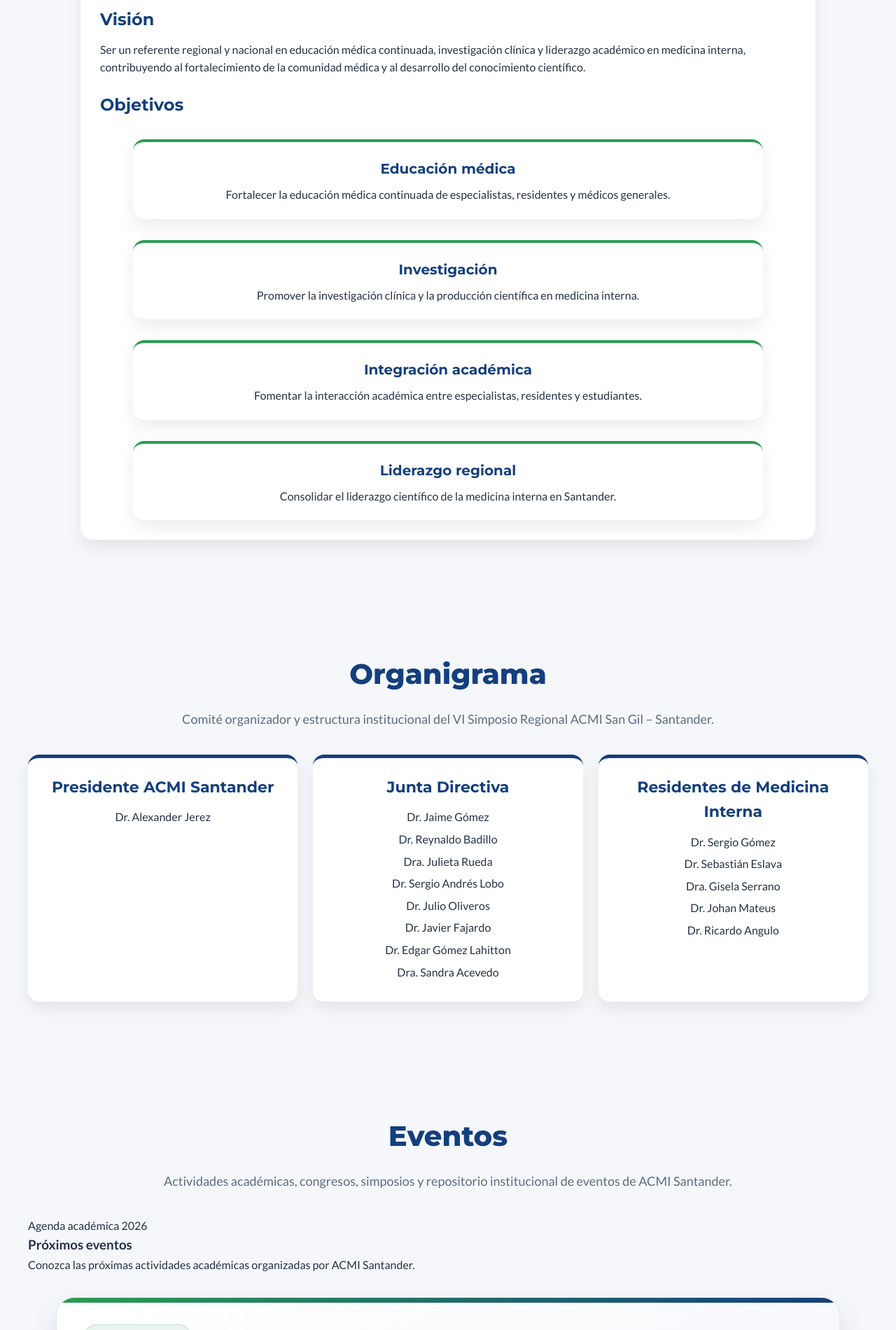
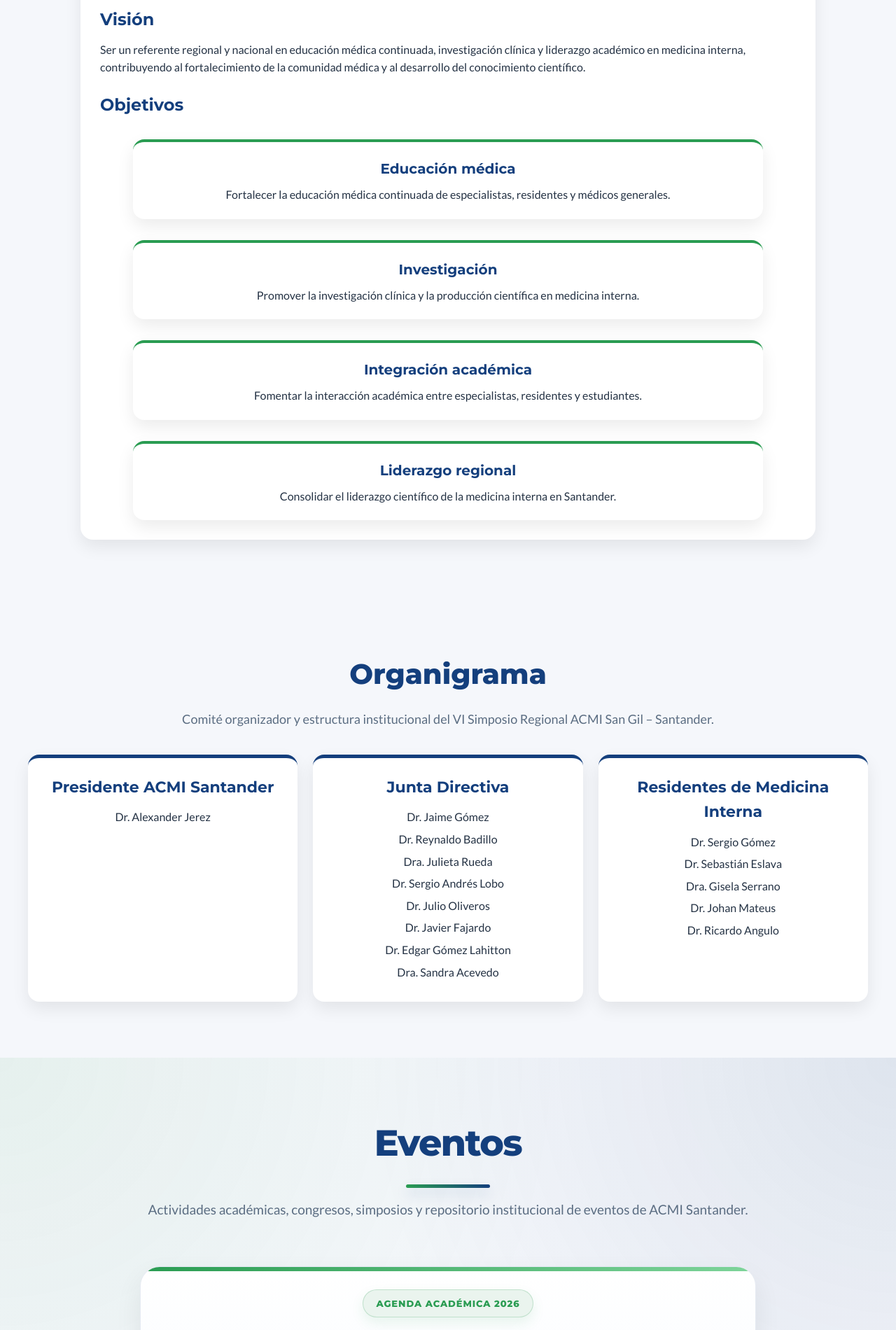
Before and after one commit to Acmisantander/Acmisantander, a Jekyll site: the page built from index.html, in a window 1280 px wide. Shown: the part 1091-2991 px from the top of the page at 70% size. Built offline with Jekyll 4.4.1, drawn with Linux system fonts in a browser that asks for light colours; grey boxes are pictures that could not be loaded.

Commit message:
Update index.html

```diff
--- a/index.html
+++ b/index.html
@@ -450,7 +454,13 @@
   font-size:20px;
 }
 
-    .org-grid{grid-template-columns:repeat(auto-fit, minmax(280px, 1fr));}
+/* ==============================
+   ORGANIGRAMA
+   ============================== */
+
+.org-grid{
+  grid-template-columns:repeat(auto-fit, minmax(280px, 1fr));
+}
 
 .org-card{
   background:#fff;
@@ -473,93 +483,138 @@
   text-align:center;
 }
 
-    .evento-resumen{
-      grid-template-columns:repeat(auto-fit, minmax(220px, 1fr));
-      margin-bottom:30px;
-    }
-
-    .eventos-destacado{
-      max-width:1050px;
-      margin:0 auto 30px;
+/* ==============================
+   EVENTOS HOME MEJORADO
+   ============================== */
+
+#eventos{
+  background:
+    radial-gradient(circle at top left, rgba(42,156,82,0.08), transparent 34%),
+    radial-gradient(circle at top right, rgba(20,63,125,0.10), transparent 32%),
+    #f5f7fb;
+}
+
+.eventos-title{
+  font-size:52px;
+  letter-spacing:-0.03em;
+  margin-bottom:14px;
+  position:relative;
+}
+
+.eventos-title::after{
+  content:"";
+  display:block;
+  width:120px;
+  height:5px;
+  border-radius:999px;
+  margin:18px auto 0 auto;
+  background:linear-gradient(90deg, var(--verde-acmi), var(--azul-acmi));
+  box-shadow:0 8px 18px rgba(20,63,125,0.18);
+}
+
+.eventos-subtitle{
+  max-width:940px;
+  font-size:19px;
+  line-height:1.75;
+  margin-bottom:64px;
+}
+
+/* Encabezados: Próximos eventos / Repositorio */
+
+.bloque-eventos-home{
+  max-width:1120px;
+  margin:0 auto 82px auto;
+}
+
+.bloque-header{
   text-align:center;
-    }
-
-    .eventos-destacado h3{
-      font-family:'Montserrat', sans-serif;
+  max-width:880px;
+  margin:0 auto 34px auto;
+  padding:32px 34px;
+  border-radius:28px;
+  background:linear-gradient(180deg, #ffffff, #f8fbff);
+  border:1px solid rgba(20,63,125,0.10);
+  box-shadow:0 16px 38px rgba(0,0,0,0.07);
+  position:relative;
+  overflow:hidden;
+}
+
+.bloque-header::before{
+  content:"";
+  position:absolute;
+  inset:0 0 auto 0;
+  height:6px;
+  background:linear-gradient(90deg, var(--verde-acmi), var(--azul-acmi));
+}
+
+.bloque-header-verde::before{
+  background:linear-gradient(90deg, var(--verde-acmi), #7ed49a);
+}
+
+.bloque-header-azul::before{
+  background:linear-gradient(90deg, var(--azul-acmi), var(--verde-acmi));
+}
+
+.bloque-etiqueta{
+  display:inline-block;
+  padding:9px 18px;
+  border-radius:999px;
+  background:#eaf4ee;
+  color:var(--verde-acmi);
+  border:1px solid rgba(42,156,82,0.22);
+  font-family:'Montserrat', sans-serif;
+  font-size:13px;
+  font-weight:800;
+  text-transform:uppercase;
+  letter-spacing:0.07em;
+  margin-bottom:16px;
+  box-shadow:0 8px 18px rgba(42,156,82,0.10);
+}
+
+.bloque-etiqueta-azul{
+  background:#eef4fb;
   color:var(--azul-acmi);
-      font-size:38px;
-      margin-bottom:10px;
-    }
-
-    .eventos-destacado p{
-      font-size:20px;
-      color:#4d627d;
-      margin-bottom:24px;
-    }
-
-    .eventos-badges{
-      display:flex;
-      justify-content:center;
-      gap:14px;
-      flex-wrap:wrap;
-      margin-bottom:24px;
-    }
-
-    .badge{
-      background:#e7eef8;
+  border:1px solid #dbe7f5;
+  box-shadow:0 8px 18px rgba(20,63,125,0.10);
+}
+
+.bloque-header h3{
+  font-family:'Montserrat', sans-serif;
   color:var(--azul-acmi);
-      padding:12px 18px;
+  font-size:44px;
+  line-height:1.1;
+  font-weight:800;
+  letter-spacing:-0.03em;
+  margin-bottom:12px;
+  text-align:center;
+}
+
+.bloque-header h3::after{
+  content:"";
+  display:block;
+  width:92px;
+  height:4px;
   border-radius:999px;
-      font-weight:700;
-    }
-
-    .posters{
-      grid-template-columns:repeat(auto-fit, minmax(250px, 1fr));
-      margin-top:10px;
-    }
-
-    .poster{
-      background:#fff;
-      border-radius:16px;
-      overflow:hidden;
-      box-shadow:var(--sombra);
-    }
-
-    .poster-info{
-      padding:18px;
+  margin:16px auto 0 auto;
+  background:linear-gradient(90deg, var(--verde-acmi), var(--azul-acmi));
+}
+
+.bloque-header p{
+  color:#5b6d82;
+  font-size:18px;
+  line-height:1.7;
+  max-width:760px;
+  margin:18px auto 0 auto;
   text-align:center;
 }
 
-    .poster-info h3{
-      font-family:'Montserrat', sans-serif;
-      color:var(--azul-acmi);
-      font-size:20px;
-      margin-bottom:6px;
-    }
-
-    .program-box{
-      margin-top:30px;
-    }
-
-    .program-box p{margin:7px 0;}
-    .program-box ul{margin:10px 0 18px 22px;}
-    .program-box li{margin-bottom:8px;}
-
-    .cta-pdf{text-align:center;margin-top:26px;}
-
-    .edu-box,
-    .contact-box{
-      max-width:950px;
-      margin:0 auto;
-    }
-
-    .contact-box p{
-      margin:10px 0;
-      text-align:center;
-    }
+/* ==============================
+   PRÓXIMO EVENTO
+   ============================== */
+
 .proximos-eventos-home{
   max-width:1120px;
-  margin:34px auto 42px auto;
+  margin:0 auto;
 }
 
 .proximo-evento-card{
@@ -567,10 +622,9 @@
   grid-template-columns:1.2fr 0.8fr;
   gap:20px;
   align-items:center;
-  background:
-    linear-gradient(135deg, rgba(255,255,255,0.98), rgba(245,247,251,0.98));
-  border-radius:26px;
-  box-shadow:0 18px 42px rgba(0,0,0,0.10);
+  background:linear-gradient(135deg, #ffffff, #f7f9fc);
+  border-radius:28px;
+  box-shadow:0 22px 52px rgba(0,0,0,0.11);
   border:1px solid rgba(20,63,125,0.10);
   overflow:hidden;
   position:relative;
@@ -585,20 +639,20 @@
 }
 
 .proximo-evento-info{
-  padding:38px;
+  padding:42px;
   text-align:left;
 }
 
 .evento-label{
   display:inline-block;
-  padding:8px 15px;
+  padding:9px 16px;
   border-radius:999px;
   font-family:'Montserrat', sans-serif;
   font-weight:800;
   font-size:13px;
   text-transform:uppercase;
-  letter-spacing:0.05em;
-  margin-bottom:16px;
+  letter-spacing:0.06em;
+  margin-bottom:18px;
 }
 
 .evento-label-proximo{
@@ -613,30 +667,39 @@
   border:1px solid #dbe7f5;
 }
 
-.proximo-evento-info h3,
-.repositorio-home-texto h3{
+.proximo-evento-info h3{
   font-family:'Montserrat', sans-serif;
   color:var(--azul-acmi);
   font-size:36px;
   line-height:1.15;
+  font-weight:800;
+  letter-spacing:-0.02em;
   margin-bottom:14px;
 }
 
-.proximo-evento-info p,
-.repositorio-home-texto p{
+.proximo-evento-info p{
   color:#52667d;
   font-size:18px;
-  margin-bottom:22px;
+  line-height:1.7;
+  margin-bottom:24px;
 }
 
 .proximo-evento-decoracion{
-  min-height:300px;
+  min-height:320px;
   background:
     linear-gradient(135deg, rgba(20,63,125,0.92), rgba(42,156,82,0.72)),
     url("{{ site.baseurl }}/chicamocha.jpg") center/cover no-repeat;
   display:flex;
   align-items:center;
   justify-content:center;
+  position:relative;
+}
+
+.proximo-evento-decoracion::after{
+  content:"";
+  position:absolute;
+  inset:0;
+  background:radial-gradient(circle at center, rgba(255,255,255,0.10), transparent 58%);
 }
 
 .decoracion-circulo{
@@ -650,23 +713,28 @@
   justify-content:center;
   color:white;
   font-family:'Montserrat', sans-serif;
-  font-size:38px;
+  font-size:40px;
   font-weight:800;
-  box-shadow:0 16px 34px rgba(0,0,0,0.18);
-}
-
-/* Repositorio destacado en inicio */
+  box-shadow:0 18px 36px rgba(0,0,0,0.20);
+  position:relative;
+  z-index:2;
+  backdrop-filter:blur(4px);
+}
+
+/* ==============================
+   REPOSITORIO DE EVENTOS
+   ============================== */
 
 .repositorio-home{
-  margin:46px auto 20px auto;
+  margin:0 auto;
   max-width:1120px;
   background:
-    linear-gradient(135deg, rgba(20,63,125,0.96), rgba(15,53,105,0.90)),
+    linear-gradient(135deg, rgba(20,63,125,0.98), rgba(18,74,130,0.94)),
     url("{{ site.baseurl }}/chicamocha.jpg") center/cover no-repeat;
   color:white;
-  border-radius:26px;
+  border-radius:28px;
   overflow:hidden;
-  box-shadow:0 18px 42px rgba(0,0,0,0.16);
+  box-shadow:0 22px 54px rgba(0,0,0,0.18);
   position:relative;
 }
 
@@ -675,8 +743,8 @@
   position:absolute;
   inset:0;
   background:
-    radial-gradient(circle at top left, rgba(42,156,82,0.28), transparent 34%),
-    radial-gradient(circle at bottom right, rgba(255,255,255,0.12), transparent 30%);
+    radial-gradient(circle at top left, rgba(42,156,82,0.24), transparent 34%),
+    radial-gradient(circle at bottom right, rgba(255,255,255,0.10), transparent 30%);
   pointer-events:none;
 }
 
@@ -685,14 +753,14 @@
   z-index:2;
   display:grid;
   grid-template-columns:1.15fr 0.85fr;
-  gap:26px;
+  gap:28px;
   align-items:center;
-  padding:38px;
+  padding:42px;
 }
 
 .repositorio-home-badge{
   display:inline-block;
-  padding:8px 15px;
+  padding:9px 16px;
   border-radius:999px;
   background:rgba(255,255,255,0.14);
   border:1px solid rgba(255,255,255,0.28);
@@ -700,23 +768,25 @@
   font-size:13px;
   font-weight:800;
   text-transform:uppercase;
-  letter-spacing:0.04em;
-  margin-bottom:16px;
+  letter-spacing:0.06em;
+  margin-bottom:18px;
 }
 
 .repositorio-home h3{
   font-family:'Montserrat', sans-serif;
-  font-size:36px;
+  font-size:40px;
   line-height:1.12;
   margin-bottom:14px;
   color:white;
+  letter-spacing:-0.02em;
 }
 
 .repositorio-home p{
   color:#edf5ff;
   font-size:18px;
+  line-height:1.7;
   max-width:650px;
-  margin-bottom:22px;
+  margin-bottom:24px;
 }
 
 .repositorio-home-actions{
@@ -736,45 +806,137 @@
 .repositorio-mini-grid{
   display:grid;
   grid-template-columns:repeat(2, 1fr);
-  gap:14px;
+  gap:16px;
 }
 
 .repositorio-mini-card{
-  background:rgba(255,255,255,0.94);
+  background:rgba(255,255,255,0.96);
   color:var(--azul-acmi);
-  border-radius:18px;
-  padding:18px;
-  box-shadow:0 10px 24px rgba(0,0,0,0.12);
-  transition:0.22s ease;
+  border-radius:20px;
+  padding:20px;
+  box-shadow:0 12px 26px rgba(0,0,0,0.14);
+  transition:0.24s ease;
   text-align:left;
+  border:1px solid rgba(20,63,125,0.08);
 }
 
 .repositorio-mini-card:hover{
-  transform:translateY(-4px);
+  transform:translateY(-5px);
   background:white;
 }
 
 .repositorio-mini-card span{
   display:block;
-  font-size:28px;
+  font-size:30px;
   margin-bottom:8px;
 }
 
 .repositorio-mini-card strong{
   display:block;
   font-family:'Montserrat', sans-serif;
-  font-size:16px;
-  margin-bottom:4px;
+  font-size:17px;
+  margin-bottom:6px;
 }
 
 .repositorio-mini-card small{
   color:#52667d;
   font-size:13px;
-}
-
-/* Responsive */
+  line-height:1.55;
+}
+
+/* ==============================
+   PATROCINADORES Y CONTACTO
+   ============================== */
+
+.patrocinadores{
+  display:flex;
+  justify-content:center;
+  align-items:center;
+  gap:60px;
+  flex-wrap:wrap;
+  margin-top:40px;
+}
+
+.patrocinador-card{
+  background:white;
+  padding:30px;
+  border-radius:16px;
+  box-shadow:0 10px 24px rgba(0,0,0,0.08);
+}
+
+.patrocinador-card img{
+  height:90px;
+  width:auto;
+  object-fit:contain;
+}
+
+.contact-buttons{
+  display:flex;
+  justify-content:center;
+  gap:20px;
+  margin-bottom:20px;
+  flex-wrap:wrap;
+}
+
+.edu-box,
+.contact-box{
+  max-width:950px;
+  margin:0 auto;
+}
+
+.contact-box p{
+  margin:10px 0;
+  text-align:center;
+}
+
+/* ==============================
+   FOOTER
+   ============================== */
+
+footer{
+  background:var(--azul-acmi-2);
+  color:white;
+  text-align:center;
+  padding:26px 18px;
+  margin-top:10px;
+}
+
+footer p{
+  margin:4px 0;
+}
+
+/* ==============================
+   RESPONSIVE GENERAL
+   ============================== */
+
+@media (max-width:980px){
+  .main-header{
+    flex-direction:column;
+    align-items:center;
+  }
+
+  nav ul{
+    justify-content:center;
+  }
+
+  .hero h2{
+    font-size:42px;
+  }
+
+  .hero p{
+    font-size:20px;
+  }
+}
 
 @media(max-width:900px){
+  .eventos-title{
+    font-size:42px;
+  }
+
+  .bloque-header h3{
+    font-size:34px;
+  }
+
   .proximo-evento-card,
   .repositorio-home-inner{
     grid-template-columns:1fr;
@@ -790,12 +952,53 @@
   }
 }
 
+@media (max-width:640px){
+  .brand{
+    flex-direction:column;
+    text-align:center;
+  }
+
+  .brand-text h1{
+    font-size:24px;
+  }
+
+  .hero{
+    min-height:46vh;
+  }
+
+  .hero h2{
+    font-size:34px;
+  }
+
+  .hero p{
+    font-size:18px;
+  }
+
+  .section{
+    padding:64px 0;
+  }
+
+  .section-title{
+    font-size:32px;
+  }
+
+  section{
+    scroll-margin-top:180px;
+  }
+}
+
 @media(max-width:560px){
+  .eventos-title{
+    font-size:34px;
+  }
+
+  .bloque-header,
   .proximo-evento-info,
   .repositorio-home-inner{
     padding:26px;
   }
 
+  .bloque-header h3,
   .proximo-evento-info h3,
   .repositorio-home h3{
     font-size:28px;
```
Also changed, not shown: other parts of index.html (+4 -0 lines). Lines whose indentation alone changed are shown as unchanged.
